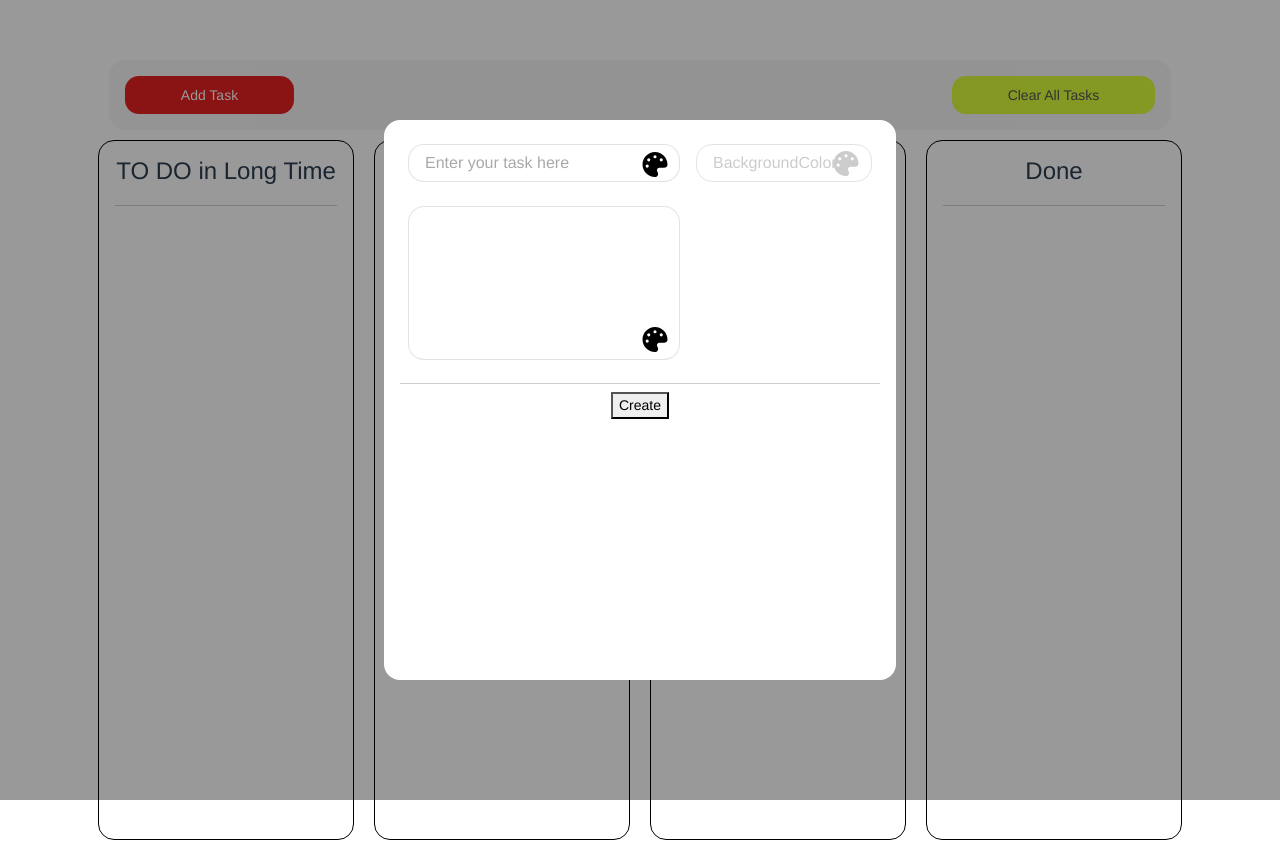
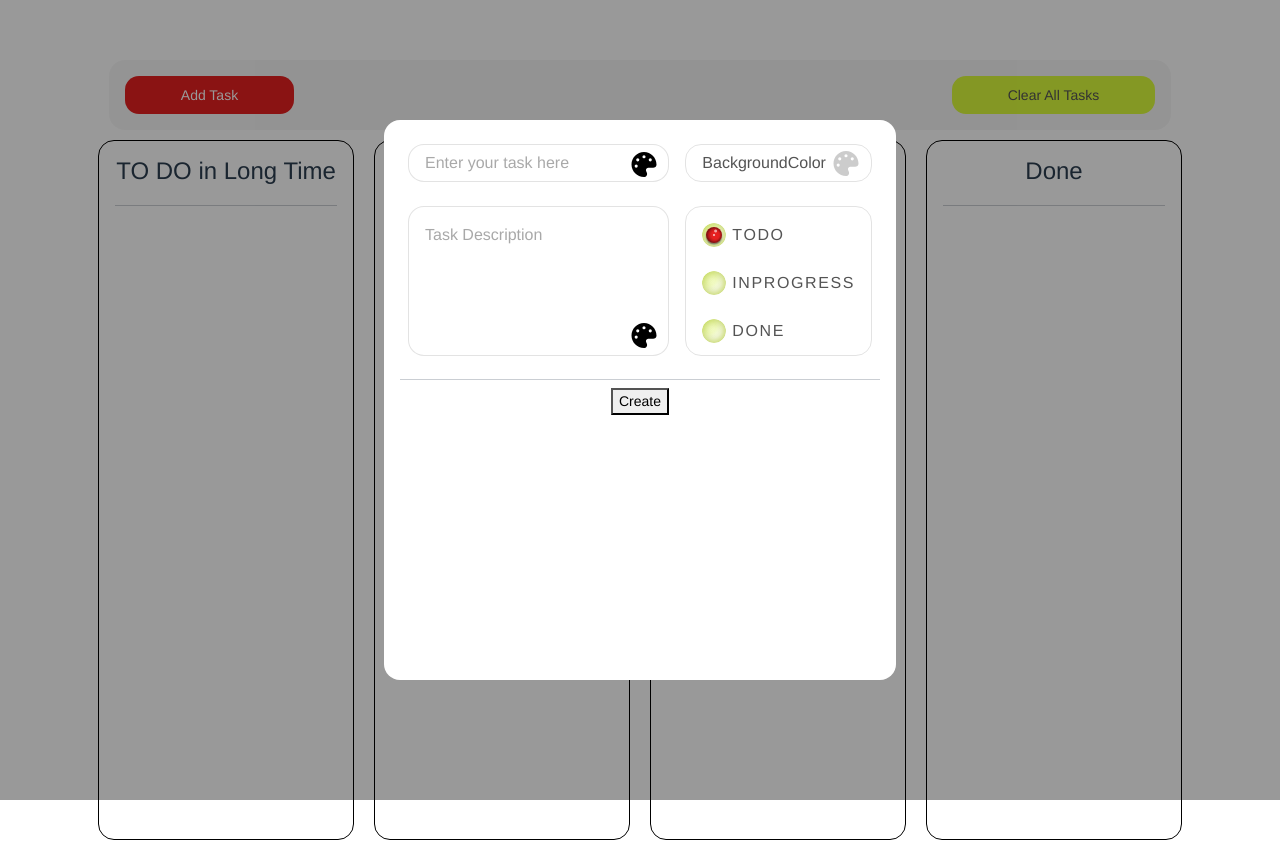
Before and after one commit to saman-sah/todolist, a Vue app: page / in a window 1280 px wide. Both pictures are taken after a click on the button "Add Task". Built offline with nearby package versions, Linux system fonts and the light colour scheme; the HTML template or start-up script is replaced by a standard one; what vue-toast-notification would draw is missing.

Commit message:
adding select status task

```diff
--- a/src/components/Home.vue
+++ b/src/components/Home.vue
@@ -89,7 +89,6 @@ export default {
   },
   mounted() {
     this.taskItems= this.getTaskItems();
-
   },
   methods: {
     dataItems(status) {
@@ -134,7 +133,7 @@ export default {
           task_description_color: newTask.task_description_color,
           date: `${currentDate.getDate()}/${currentDate.getMonth() + 1}/${currentDate.getFullYear()}`, // get dateformat dd-m-yy
           time: `${currentDate.getHours()}:${currentDate.getMinutes()}`, // get time format o:m
-          status: 1,
+          status: newTask.status,
         });
         localStorage.setItem('todo-List', JSON.stringify(this.taskItems));
         this.modal_add_task = !this.modal_add_task;
@@ -169,14 +168,13 @@ export default {
       this.modal_add_task = false;
       this.taskItems= this.getTaskItems();
     },
-    // Initialisation of data
+    // Init data
     getTaskItems() {
-
       const data = localStorage.getItem('todo-List');
       return JSON.parse(data) || [];
     },
     clearHistory() {
-      // Réinitialiser le LocalStorage
+      // Clear LocalStorage
       localStorage.clear();
       // Refresh page
       location.reload();
@@ -230,7 +228,6 @@ export default {
   align-items: center;
 }
 .action-buttons button {
-  /* width: 45%; */
   padding:1em 4em;
   display: flex;
   align-items: center;
@@ -262,10 +259,6 @@ export default {
   .content-section {
     flex-basis: 20%;
   }
-  /* .board-section {
-    flex-basis: 70%;
-    overflow: auto;
-  } */
   .header-todo-list {
     display: flex;
     justify-content: space-between;
--- a/src/components/modal/CreateTask.vue
+++ b/src/components/modal/CreateTask.vue
@@ -5,8 +5,7 @@
             <div class="left-section">
                 <div class="title-task mb-4">
                     <!-- Title input -->
-                    <input :style="{color: newTask.task_title_color}"
-                    v-model="newTask.task_title" id="input-task-title"
+                    <input v-model="newTask.task_title" id="input-task-title"
                     type="text" placeholder="Enter your task here"
                     ref="input_title_task" >
                     <!-- ColorPicker input -->
@@ -18,8 +17,7 @@
                 </div>
                 <div class="description-task">
                     <!-- Description textarea -->
-                    <textarea :style="{color: newTask.task_description_color}"
-                    v-model="newTask.task_desciption"
+                    <textarea v-model="newTask.task_desciption"  placeholder="Task Description"
                     name="task_short_desciption" id="task_short_desciption"
                     cols="30" rows="5" ></textarea>
                     <!-- ColorPicker input -->
@@ -32,10 +30,21 @@
             </div>
 
             <div class="right-section">
-                <div class="background-color mb-4" :style="{color: newTask.task_background_color}">
+                <div class="background-color mb-4">
                     BackgroundColor
                     <input type="color" v-model="newTask.task_background_color" id="colorPicker_task-bg">
                     <fa :style="{color: newTask.task_background_color}" class="palete-color-picker palette-icon-background" icon="fa-solid fa-palette" />
+                </div>
+                <div class="select-status-task">
+                     <div class="status_select">
+                        <input id="todo" type="radio" name="radios" :value="option.todo" v-model="newTask.status" >
+                        <input id="inprogress" type="radio" name="radios" :value="option.inprogress" v-model="newTask.status" >
+                        <input id="Done" type="radio" name="radios" :value="option.done" v-model="newTask.status" >
+                        <span></span>
+                        <label for="todo">todo</label>
+                        <label for="inprogress">inprogress</label>
+                        <label for="Done">Done</label>
+                    </div>
                 </div>
             </div>
         </div>
@@ -46,6 +55,7 @@
         <!-- <input type="date" id="select_date_to_done" name="select_date_to_done"> -->
         <button id="addbutton" @click="actionTask()" >{{ action_button }}</button>
     </div>
+
   </div>
 </template>
 
@@ -69,6 +79,11 @@ export default {
             },
             action_button: 'Create' ,
             lasetID: null,
+            option: {
+                'todo': 1,
+                'inprogress': 2,
+                'done': 3,
+            }
         }
     },
     mounted() {
@@ -79,17 +94,20 @@ export default {
         }
 
         if(this.update_task_item != null) {
-            console.log('this.update_task_item');
-        console.log(this.update_task_item);
             this.action_button= 'Update'
             this.newTask= this.update_task_item.task;
         }else {
             this.action_button= 'Create'
         }
     },
+    updated() {
+        console.log(this.newTask.status);
+    },
+    watch: {
+
+    },
     methods: {
         actionTask(){
-
             if(this.action_button== 'Create'){
                 // If task is empty, return alert with message "Please write a task"
                 if(this.newTask.task_title=='') {
@@ -100,9 +118,6 @@ export default {
                     });
                 }else {
                     this.newTask.task_id=parseInt(this.lasetID)+1;
-                    console.log('this.lasetID');
-                    console.log(this.lasetID);
-                    console.log(this.newTask.task_id);
                     this.$parent.addTask(this.newTask);
                 }
             }else {
@@ -194,6 +209,7 @@ input[type=color],
 }
 #task_short_desciption {
     resize: none;
+    height: 150px;
 }
 #task_short_desciption:focus,
 #input-task-title:focus {
@@ -234,4 +250,143 @@ input[type=color],
     display: flex;
     align-items: center;
 }
+.select-status-task {
+    height: 150px;
+    display: flex;
+    flex-direction: column;
+    gap: 1.5em;
+}
+
+
+
+/* -------------------------   Select Status    ---------------------- */
+.select-status-task .status_select {
+  /* margin: auto; */
+  max-width: 10em;
+  /* padding: 1.5em 0; */
+  position: relative;
+}
+.select-status-task .status_select label:before, .select-status-task .status_select span:before {
+  border-radius: 50%;
+  content: "";
+}
+.select-status-task .status_select label {
+  cursor: pointer;
+  display: flex;
+  letter-spacing: 0.1em;
+  text-transform: uppercase;
+}
+.select-status-task .status_select label:before {
+  background: radial-gradient(100% 100% at 33% 33%, rgba(220, 252, 60, 0.25) 25%, rgba(220, 252, 60, 0) 50%), radial-gradient(100% 100% at 67% 67%, rgba(255, 255, 255, 0.15), rgba(255, 255, 255, 0) 50%);
+  box-shadow: 0 0 0.75em #b0c932 inset;
+  display: inline-block;
+  margin-right: 0.375em;
+  width: 1.5em;
+  height: 1.5em;
+}
+.select-status-task .status_select label:not(:last-of-type) {
+  margin-bottom: 1.5em;
+}
+.select-status-task .status_select span {
+  position: absolute;
+  top: 1.75em;
+  left: 0.25em;
+  width: 1em;
+  height: 1em;
+  transition: transform 0.25s linear;
+  z-index: 1;
+}
+.select-status-task .status_select span, .select-status-task .status_select span:before {
+  display: block;
+}
+.select-status-task .status_select span:before {
+  background-color: #e62020;
+  background-image: radial-gradient(10% 10% at 50% 50%, rgba(255, 255, 255, 0.6) 50%, rgba(255, 255, 255, 0)), radial-gradient(12% 12% at 60% 25%, rgba(255, 255, 255, 0.6) 50%, rgba(255, 255, 255, 0)), radial-gradient(100% 100% at 60% 50%, rgba(0, 0, 0, 0) 25%, rgba(0, 0, 0, 0.25) 50%);
+  border-radius: 50%;
+  box-shadow: 0 0.1em 0.1em 0 rgba(0, 0, 0, 0.5), 0 0 0.1em 0.1em rgba(0, 0, 0, 0.25) inset;
+  width: 100%;
+  height: 100%;
+}
+
+.select-status-task input {
+  position: fixed;
+  top: -1.5em;
+  left: -1.5em;
+}
+
+.select-status-task input:nth-of-type(1):checked ~ span {
+  transform: translateY(-1.5em);
+}
+.select-status-task input:nth-of-type(1):checked ~ span:before {
+  animation: wobble1 0.5s linear forwards;
+}
+
+@keyframes wobble1 {
+  from, to {
+    transform: translateY(0) scale(1);
+  }
+  25% {
+    transform: translateY(0) scale(1.33);
+  }
+  50% {
+    transform: translateY(0.25em) scale(1);
+  }
+  67% {
+    transform: translateY(-0.15em) scale(1);
+  }
+  83% {
+    transform: translateY(0.07em) scale(1);
+  }
+}
+.select-status-task input:nth-of-type(2):checked ~ span {
+  transform: translateY(1.5em);
+}
+.select-status-task input:nth-of-type(2):checked ~ span:before {
+  animation: wobble2 0.5s linear forwards;
+}
+
+@keyframes wobble2 {
+  from, to {
+    transform: translateY(0) scale(1);
+  }
+  25% {
+    transform: translateY(0) scale(1.33);
+  }
+  50% {
+    transform: translateY(0.25em) scale(1);
+  }
+  67% {
+    transform: translateY(-0.15em) scale(1);
+  }
+  83% {
+    transform: translateY(0.07em) scale(1);
+  }
+}
+.select-status-task input:nth-of-type(3):checked ~ span {
+  transform: translateY(4.5em);
+}
+.select-status-task input:nth-of-type(3):checked ~ span:before {
+  animation: wobble3 0.5s linear forwards;
+}
+
+@keyframes wobble3 {
+  from, to {
+    transform: translateY(0) scale(1);
+  }
+  25% {
+    transform: translateY(0) scale(1.33);
+  }
+  50% {
+    transform: translateY(0.25em) scale(1);
+  }
+  67% {
+    transform: translateY(-0.15em) scale(1);
+  }
+  83% {
+    transform: translateY(0.07em) scale(1);
+  }
+}
+
+
+
 </style>
--- a/src/components/partial/Task.vue
+++ b/src/components/partial/Task.vue
@@ -33,6 +33,8 @@ export default {
     props:[
         'taskItems'
     ],
+    mounted() {
+    },
 }
 </script>
 
```
